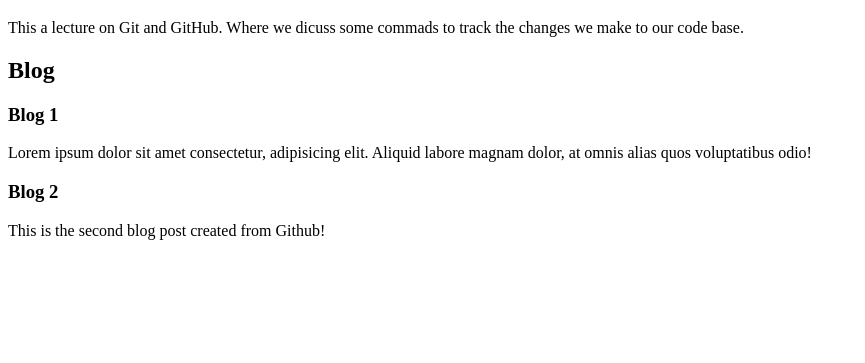
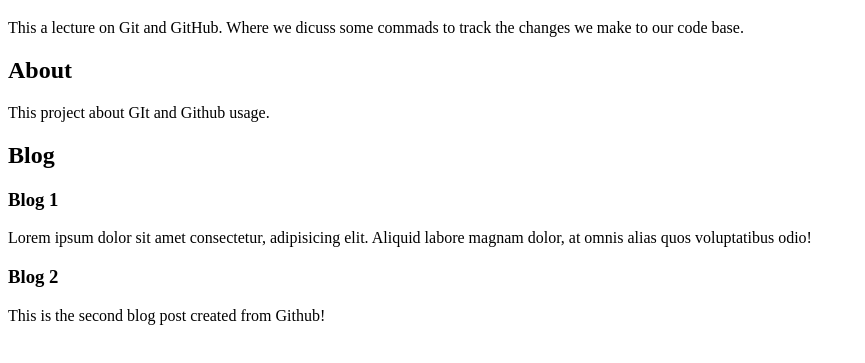
Before and after one commit to arib10/geegstack-class, a plain HTML site: page index.html in a window 1280 px wide. Shown: the part 61-424 px from the top of the page, without its empty margins (0-865 px from the left). Drawn offline with Linux system fonts and the light colour scheme.

Commit message:
About section added

```diff
--- a/index.html
+++ b/index.html
@@ -9,6 +9,10 @@
     <h1>Git Lecture</h1>
     <p>This a lecture on Git and GitHub. Where we dicuss some commads to track the changes we make to our code base.</p>
 
+    <section>
+        <h2>About</h2>
+        <p>This project about GIt and Github usage.</p>
+    </section>
     <section>
         <h2>Blog</h2>
         <article>
```
